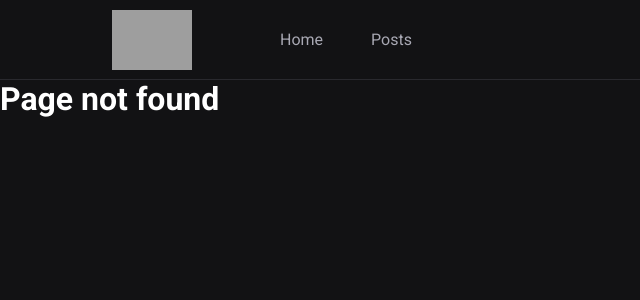
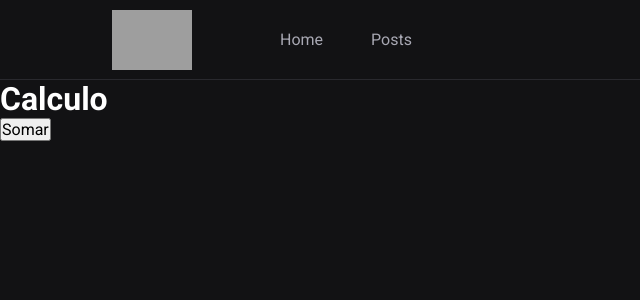
Before and after one commit to IanCaminhas/NextJs, a Next.js app: page /calculo in a window 1280 px wide. Before the commit this address had no page. Shown: the top 300 px of the page, without its empty margins (0-640 px from the left). Built offline with nearby package versions, Linux system fonts and the light colour scheme; grey boxes are pictures that could not be loaded.

Commit message:
Lazy Load Components

```diff
--- /dev/null
+++ b/src/components/Modal.tsx
@@ -0,0 +1,5 @@
+export function Modal(){
+    return (
+        <h1>Janela Modal carregada por demanda</h1>
+    )
+}
--- /dev/null
+++ b/src/libs/calc.ts
@@ -0,0 +1,10 @@
+//simulação de uma bibloiteca de cálculo: soma e subtração.
+//Imagine algo enorme que tenho que carregar por demanda
+export default {
+    sum: (x: number, y:number) =>{
+        return x + y;
+    },
+    sub: (x: number, y:number) =>{
+        return x - y;
+    },
+}
--- /dev/null
+++ b/src/pages/calculo.tsx
@@ -0,0 +1,43 @@
+import { useState } from 'react';
+import dynamic from 'next/dynamic'; //esse recurso permite fazer o carregamento por demanda
+//import { Modal } from '../components/Modal';
+
+const Modal = dynamic(
+    //Quando o componente mod for retornado, chama o method Modal no arquivo ../components/Modal
+    () => import('../components/Modal').then(mod => mod.Modal),
+    {
+      //spinner, ou seja, enquanto o componente é carregado isso fica para o usuário.
+      loading: () => <p>Loading...</p>,
+      ssr: false,
+    },
+  );
+
+export default function calculo() {
+    const [modalVisible, setModalVisible] = useState(false);;
+
+    async function handleSum() {
+        //Antes era sim: import calc from '../libs/calc'... Não vou ter esse carregamento automático
+        //Importação sob demanda:
+        const calc = (await import('../libs/calc')).default;
+        alert(calc.sum(5,6));
+    }
+
+    function handleModalVisible(){
+        //Quando o Modal tiver true, vai ser exibido isso aqui: {modalVisible && <Modal />}... Se tiver false, esse modal não será exibido
+        setModalVisible(true);
+    }
+
+    return (
+        <div>
+            <h1>Calculo</h1>
+           <button
+                onClick={() =>{
+                    //handleSum;
+                    handleModalVisible;
+                }}>
+                Somar
+            </button>
+            {modalVisible && <Modal />}
+        </div>
+    )
+}
```
